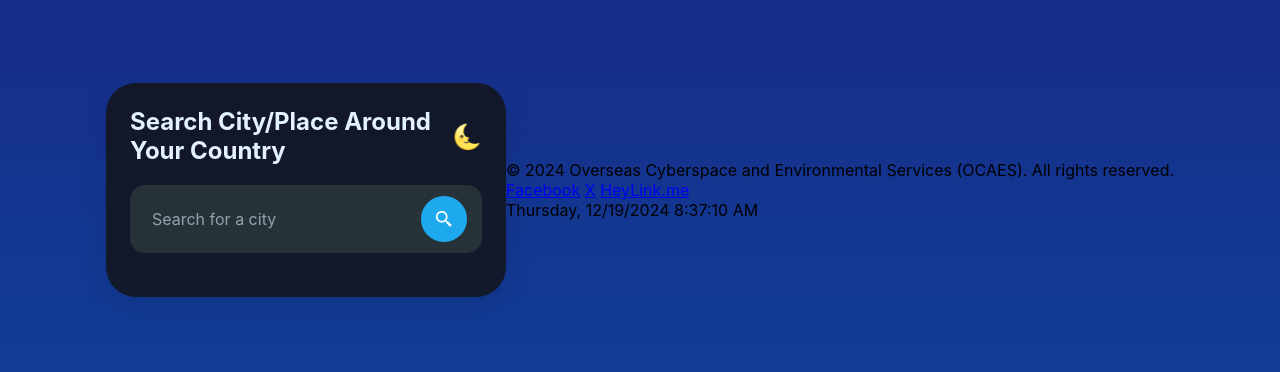
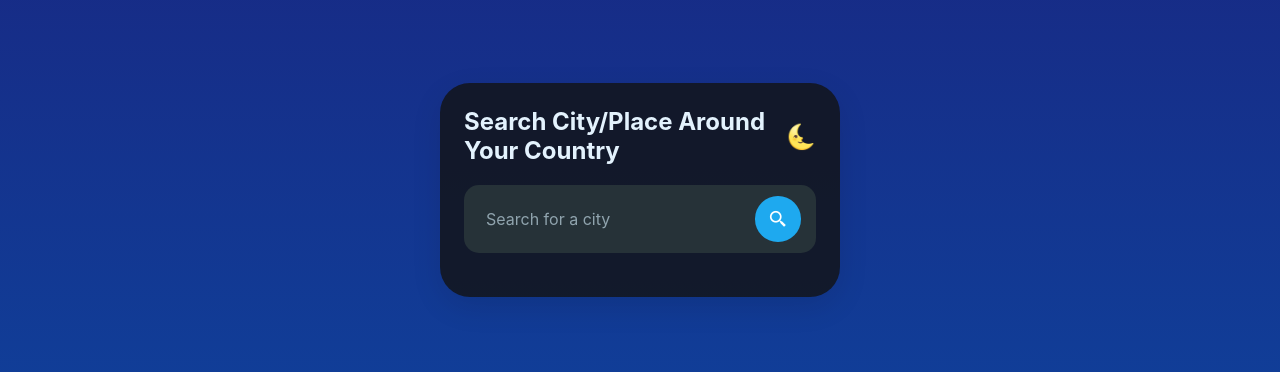
Before and after one commit to ocaes/Weather-App, a plain HTML site: page index.html in a window 1280 px wide. Shown: the part 210-582 px from the top of the page. Drawn offline with nearby package versions, Linux system fonts and the light colour scheme; no server answers.

Commit message:
Update index.html

```diff
--- a/index.html
+++ b/index.html
@@ -336,41 +336,5 @@ img{
     <script src="https://cdnjs.cloudflare.com/ajax/libs/gsap/3.12.5/gsap.min.js" integrity="sha512-7eHRwcbYkK4d9g/6tD/mhkf++eoTHwpNM9woBxtPUBWm67zeAfFC+HrdoE2GanKeocly/VxeLvIqwvCdk7qScg==" crossorigin="anonymous" referrerpolicy="no-referrer"></script>
     <script src="https://cdnjs.cloudflare.com/ajax/libs/gsap/3.12.5/ScrollTrigger.min.js" integrity="sha512-onMTRKJBKz8M1TnqqDuGBlowlH0ohFzMXYRNebz+yOcc5TQr/zAKsthzhuv0hiyUKEiQEQXEynnXCvNTOk50dg==" crossorigin="anonymous" referrerpolicy="no-referrer"></script>
    <script src="script.js"></script>
-
-    <div class="footer">
-        &copy; 2024 Overseas Cyberspace and Environmental Services (OCAES). All rights reserved.
-        <div class="social-media">
-            <a href="https://www.facebook.com/Ocaes" target="_blank">Facebook</a>
-            <a href="https://x.com/ocaes_lso" target="_blank">X</a>
-            <a href="https://heylink.me/tsitsomafantiri/" target="_blank">HeyLink.me</a></p>
-        </div>
-        <div class="clock" id="clock"></div>
-    </div>
-
-    <script>
-        function showSection(sectionId) {
-            const sections = document.querySelectorAll('.content');
-            sections.forEach(section => {
-                section.classList.remove('active');
-            });
-            document.getElementById(sectionId).classList.add('active');
-        }
-
-        function updateClock() {
-            const clockElement = document.getElementById('clock');
-            const now = new Date();
-            const days = ['Sunday', 'Monday', 'Tuesday', 'Wednesday', 'Thursday', 'Friday', 'Saturday'];
-            const day = days[now.getDay()];
-            const date = now.toLocaleDateString();
-            const time = now.toLocaleTimeString();
-            clockElement.textContent = `${day}, ${date} ${time}`;
-        }
-
-        // Update the clock every second
-        setInterval(updateClock, 1000);
-
-        // Default to showing the home section
-        showSection('home');
-    </script>
 </body>
 </html>
```
